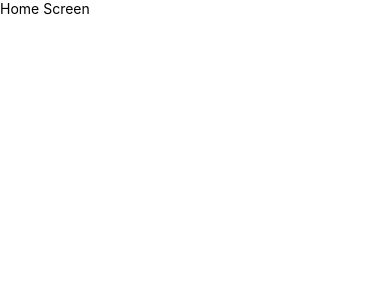
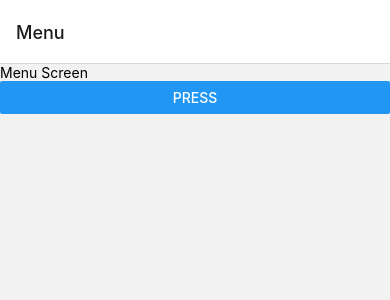
Before and after one commit to hridoyshil/AwesomeProject---Resturant-project---React-Native-Apps, a React Native app: screen / in a window 390 px wide. Shown: the top 300 px of the page. Built offline with nearby package versions, Linux system fonts and the light colour scheme.

Commit message:
Nested navigation

```diff
--- a/app/AppNavigator.js
+++ b/app/AppNavigator.js
@@ -3,10 +3,30 @@ import HomeScreen from './screens/HomeScreen';
 import MenuScreen from './screens/MenuScreen';
 import DishDetailScreen from './screens/DishDetailScreen';
 import { View, Text } from 'react-native';
+// import { createDrawerNavigator } from '@react-navigation/drawer';
+import { createStackNavigator } from '@react-navigation/stack'
+
+// const Drawer = createDrawerNavigator();
+const Stack = createStackNavigator();
+
+const MenuStack = () => {
+    return (
+        <Stack.Navigator>
+            <Stack.Screen name="Menu" component={MenuScreen} />
+            <Stack.Screen name="Dish Detail" component={DishDetailScreen} />
+        </Stack.Navigator>
+    )
+}
+
 
 const AppNavigator = () => {
     return (
-        <HomeScreen />
+        // <Drawer.Navigator initialRouteName='Home'>
+        //     <Drawer.Screen name='Home' component={HomeScreen} />
+        //     <Drawer.Screen name='Menu' component={MenuScreen} />
+        // </Drawer.Navigator>
+
+        < MenuStack />
     )
 }
 
--- a/app/screens/MenuScreen.js
+++ b/app/screens/MenuScreen.js
@@ -1,9 +1,11 @@
 import React from 'react';
-import { View, Text } from 'react-native';
+import { View, Text, Button } from 'react-native';
 
-const MenuScreen = () => {
+const MenuScreen = (props) => {
+    console.log(props);
     return (
-        <View><Text>Menu Screen</Text></View>
+        <View><Text>Menu Screen</Text>
+            <Button onPress={() => props.navigation.navigate('Dish Detail')} title="Press" /></View>
     )
 }
 
--- a/package.json
+++ b/package.json
@@ -9,15 +9,17 @@
     "web": "expo start --web"
   },
   "dependencies": {
+    "@react-navigation/drawer": "^6.5.3",
     "@react-navigation/native": "^6.0.16",
     "@react-navigation/native-stack": "^6.9.4",
+    "@react-navigation/stack": "^6.3.7",
     "expo": "~47.0.8",
+    "expo-constants": "~14.0.2",
     "expo-status-bar": "~1.4.2",
     "react": "18.1.0",
     "react-native": "0.70.5",
     "react-native-safe-area-context": "4.4.1",
-    "react-native-screens": "~3.18.0",
-    "expo-constants": "~14.0.2"
+    "react-native-screens": "~3.18.0"
   },
   "devDependencies": {
     "@babel/core": "^7.12.9"
```
Also changed, not shown: 1 other file (tests, documents, lock files or other folders).
